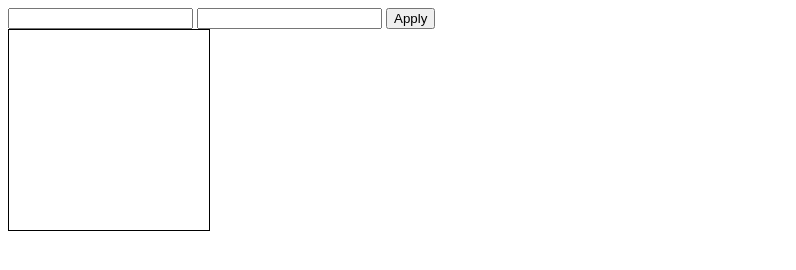
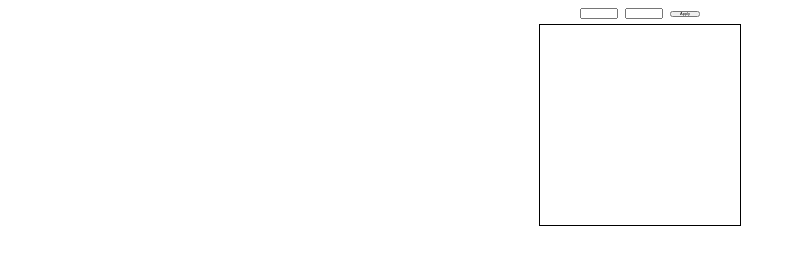
Before and after one commit to gcallj/MapCreator, a plain HTML site: page index.html in a window 1280 px wide. Shown: the whole page, without its empty margins (0-796 px from the left). Drawn offline with Linux system fonts and the light colour scheme.

Commit message:
Valores de altura e largura são recebidos

```diff
--- a/index.html
+++ b/index.html
@@ -1,21 +1,26 @@
 <!DOCTYPE html>
 <html lang="pt-br">
+
 <head>
     <meta charset="UTF-8">
     <meta http-equiv="X-UA-Compatible" content="IE=edge">
     <meta http-equiv="Content-Language" content="pt-br">
     <meta name="viewport" content="width=device-width, initial-scale=1.0">
     <title>Criador de mapas</title>
+    <link rel="stylesheet" href="styles.css">
 </head>
+
 <body>
-    <form action="" data-form>
-        <input data-input type="number"/>
-        <input data-input type="number"/>
-        <button> Apply </button>
-    </form>
-    <canvas id="myCanvas" width="200" height="200" style="border:1px solid #000000;">
-    </canvas>
-    <script src="./script.js"></script>
+    <center>
+        <form action="" data-button class="entradas">
+            <input class="caixa" data-height type="number" />
+            <input class="caixa" data-width type="number" />
+            <button class="caixa"> <span class="texto">Apply </span></button>
+        </form>
+        <canvas id="myCanvas" width="200" height="200" style="border:1px solid #000000;">
+        </canvas>
+        <script src="./script.js"></script>
+    </center>
+</body>
 
-</body>
 </html>
--- a/script.js
+++ b/script.js
@@ -1,9 +1,24 @@
 var c = document.getElementById("myCanvas");
 
+const  heightData = document.querySelector('[data-height]');
+const  widthData = document.querySelector('[data-width]');
+const  applyButton = document.querySelector('[data-button]');
 
 var ctx = c.getContext("2d");
 var loadTag = true;
-//console.log(c.height);
+
+
+let myWidth,myHeight;
+
+applyButton.addEventListener('submit',function(e){ //Quando botão form for pressionado
+    e.preventDefault();//evitar que pagina atualize
+    if(widthData.value<=0 || heightData.value<=0)return
+    myWidth = widthData.value;
+    myHeight = heightData.value;
+    console.log(`altura: ${myHeight} , largura: ${myWidth}`);
+    widthData.value=null;
+    heightData.value=null;
+})
 
 for (let j = 0; j < c.height; j = j + 10) {
     for (let i = 0; i < c.width; i = i + 10) {
--- /dev/null
+++ b/styles.css
@@ -0,0 +1,18 @@
+.entradas{
+    margin: 5px;
+    width: 120px;
+    display: flex;
+    justify-content: space-between;
+    align-items: center;
+}
+.caixa{
+    height: 5px;
+    width: 30px;
+    font-size: 4px;
+    align-items: center;
+    display: flex;
+    justify-content: center;
+}
+.texto{
+    text-align: center;
+}
```
